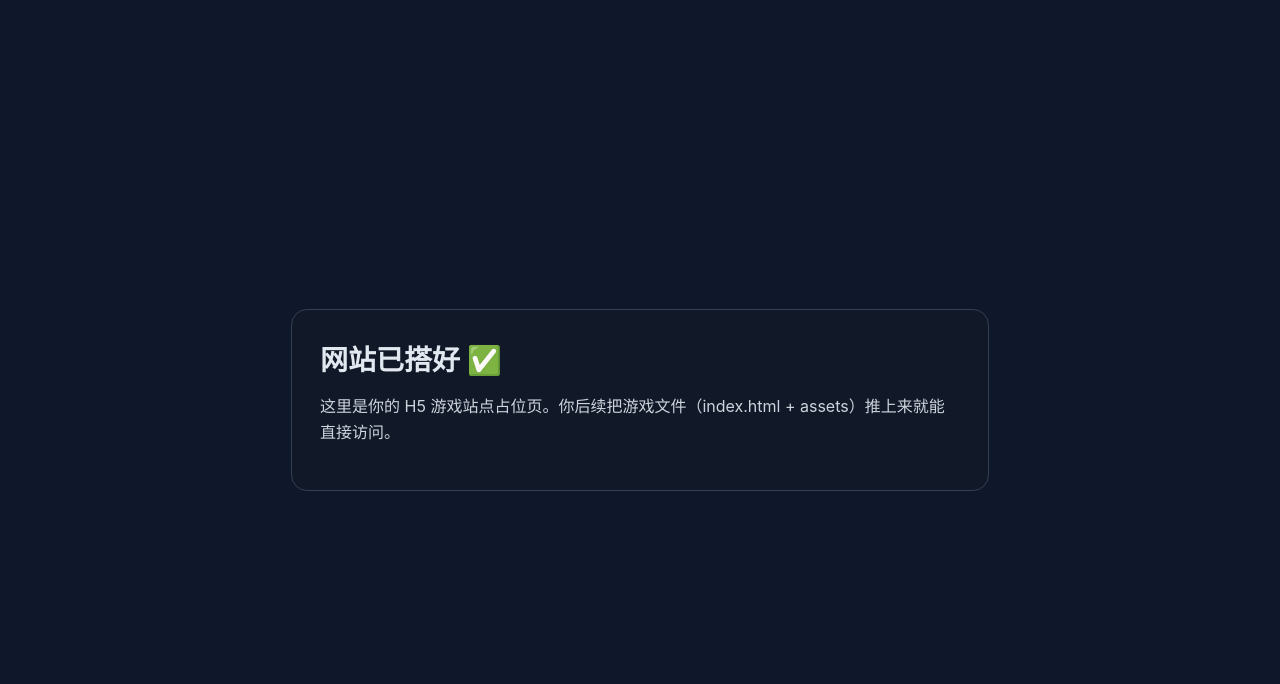
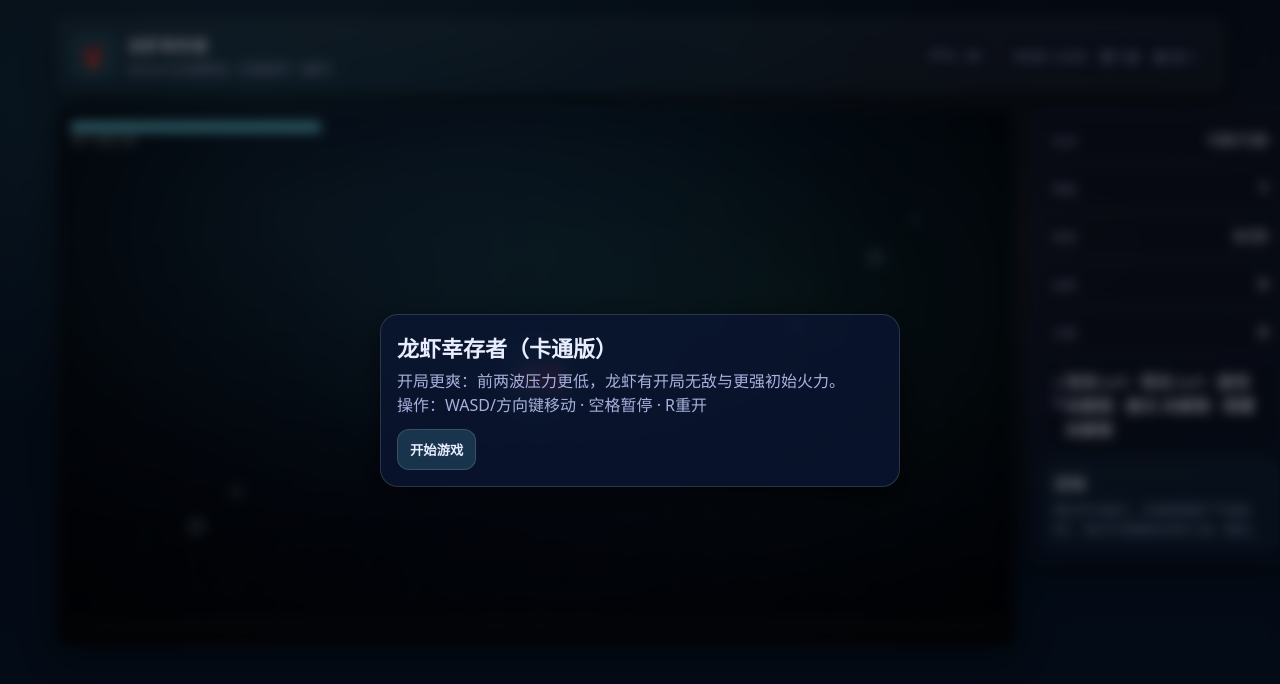
Before and after one commit to Jokerautowrite/h5-game-site, a plain HTML site: page index.html in a window 1280 px wide. Drawn offline with Linux system fonts and the light colour scheme; animation ran at ten frames a second.

Commit message:
upload game: index.html

```diff
--- a/index.html
+++ b/index.html
@@ -2,18 +2,113 @@
 <html lang="zh-CN">
   <head>
     <meta charset="UTF-8" />
-  <meta name="viewport" content="width=device-width, initial-scale=1.0" />
-  <title>H5 游戏站点</title>
-  <style>
-    body{font-family:-apple-system,BlinkMacSystemFont,Segoe UI,Roboto,Arial,sans-serif;background:#0f172a;color:#e2e8f0;display:flex;align-items:center;justify-content:center;height:100vh;margin:0}
-    .card{max-width:640px;padding:28px;border:1px solid #334155;border-radius:16px;background:#111827}
-    h1{margin:0 0 10px;font-size:28px} p{opacity:.9;line-height:1.6}
-  </style>
+    <meta name="viewport" content="width=device-width, initial-scale=1" />
+    <title>龙虾幸存者（动物题材）</title>
+    <link rel="stylesheet" href="./style.css" />
   </head>
   <body>
+    <div class="app">
+      <header class="topbar">
+        <div class="brand">
+          <div class="logo" aria-hidden="true">🦞</div>
+          <div class="title">
+            <div class="name">龙虾幸存者</div>
+            <div class="sub">WASD/方向键移动 · 空格暂停 · R重开</div>
+          </div>
+        </div>
+        <div class="right">
+          <div class="pill" id="pillFps">FPS: --</div>
+          <div class="pill" id="pillTime">时间: 0:00</div>
+        </div>
+      </header>
+
+      <main class="main">
+        <canvas id="game" width="960" height="540"></canvas>
+
+        <section class="panel" aria-label="游戏信息">
+          <div class="stat">
+            <div class="k">生命</div>
+            <div class="v" id="uiHp">--</div>
+          </div>
+          <div class="stat">
+            <div class="k">等级</div>
+            <div class="v" id="uiLevel">--</div>
+          </div>
+          <div class="stat">
+            <div class="k">经验</div>
+            <div class="v" id="uiXp">--</div>
+          </div>
+          <div class="stat">
+            <div class="k">击败</div>
+            <div class="v" id="uiKills">--</div>
+          </div>
+          <div class="stat">
+            <div class="k">分数</div>
+            <div class="v" id="uiScore">--</div>
+          </div>
+          <div class="stat">
+            <div class="k">武器</div>
+            <div class="v" id="uiWeapon">--</div>
+          </div>
+          <div class="hint">
+            <div class="h">目标</div>
+            <div class="p">
+              撑过尽可能久，吃掉掉落的“气泡经验”。每次升级都会出现三选一强化。
+            </div>
+          </div>
+        </section>
+      </main>
+
+      <div class="overlay" id="overlayStart" role="dialog" aria-modal="true">
         <div class="card">
-    <h1>网站已搭好 ✅</h1>
-    <p>这里是你的 H5 游戏站点占位页。你后续把游戏文件（index.html + assets）推上来就能直接访问。</p>
+          <div class="big">龙虾幸存者（卡通版）</div>
+          <div class="small">
+            开局更爽：前两波压力更低，龙虾有开局无敌与更强初始火力。<br />
+            操作：WASD/方向键移动 · 空格暂停 · R重开
           </div>
+          <div class="actions">
+            <button id="btnStart">开始游戏</button>
+          </div>
+        </div>
+      </div>
+
+      <div class="overlay hidden" id="overlayPause" role="dialog" aria-modal="true">
+        <div class="card">
+          <div class="big">已暂停</div>
+          <div class="small">按 <b>空格</b> 继续 · 按 <b>R</b> 重开</div>
+        </div>
+      </div>
+
+      <div class="overlay hidden" id="overlayGameOver" role="dialog" aria-modal="true">
+        <div class="card">
+          <div class="big">龙虾倒下了</div>
+          <div class="small" id="gameOverSummary">--</div>
+          <div class="actions">
+            <button id="btnRestart">R 重开</button>
+          </div>
+        </div>
+      </div>
+
+      <div class="overlay hidden" id="overlayDowned" role="dialog" aria-modal="true">
+        <div class="card">
+          <div class="big">你被击倒了</div>
+          <div class="small" id="downedSummary">你可以选择复活继续战斗（将获得短暂无敌）。</div>
+          <div class="actions">
+            <button id="btnRevive">复活继续</button>
+            <button class="danger" id="btnGiveUp">结束本局</button>
+          </div>
+        </div>
+      </div>
+
+      <div class="overlay hidden" id="overlayLevelUp" role="dialog" aria-modal="true">
+        <div class="card levelup-card">
+          <div class="big">升级！选择一个强化</div>
+          <div class="small">按 1/2/3 选择（或点击）</div>
+          <div class="choices" id="choices"></div>
+        </div>
+      </div>
+    </div>
+
+    <script src="./main.js"></script>
   </body>
 </html>
```
Lines whose indentation alone changed are shown as unchanged.
